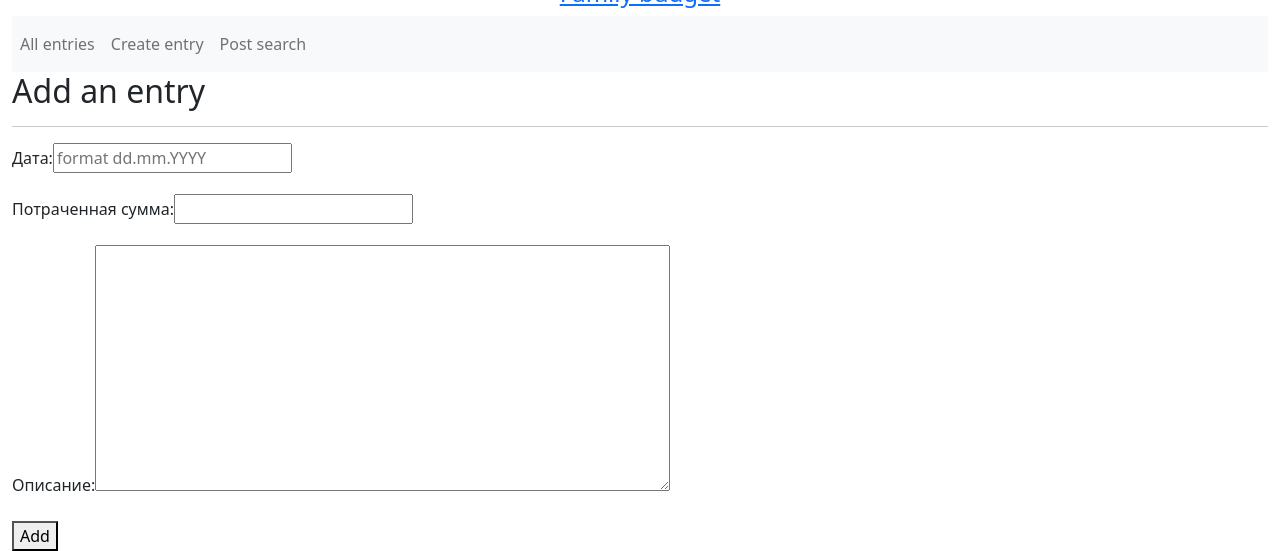
After one commit to YaroslavBordovoy/First_project, a Django app: page /creating-a-report/ in a window 1280 px wide. The commit adds this page. Shown: the part 321-872 px from the top of the page. Run offline with Django 4.2, Linux system fonts and the light colour scheme.

Commit message:
Add bootstrap, forms, models, CRUD (part I)

```diff
--- a/apps/family_budget/forms.py
+++ b/apps/family_budget/forms.py
@@ -1,9 +1,28 @@
-from django.forms import ModelForm
+from django.forms import ModelForm, TextInput, Textarea
 
+from core import settings
 from .models import Budget
 
 
 class BudgetForm(ModelForm):
+    def __init__(self, *args, **kwargs):
+        super().__init__(*args, **kwargs)
+        self.fields['date'].input_formats = settings.DATE_INPUT_FORMATS
+
     class Meta:
         model = Budget
-        fields = "__all__"
+        fields = ['date', 'amount_spent', 'description']
+
+        widgets = {
+            'date': TextInput(attrs={
+                'class': 'form-input',
+                'placeholder': 'format dd.mm.YYYY',
+            }),
+            'amount_spent': TextInput(attrs={
+                'class': 'form-input',
+            }),
+            'description': Textarea(attrs={
+                'cols': 60,
+                'rows': 10,
+            }),
+        }
--- a/apps/family_budget/models.py
+++ b/apps/family_budget/models.py
@@ -1,11 +1,12 @@
 from django.db import models
+from django.urls import reverse
 
 
 class Budget(models.Model):
 
-    date = models.DateField()
-    amount_spent = models.IntegerField()
-    description = models.CharField(max_length=200)
+    date = models.DateField(verbose_name="Дата")
+    amount_spent = models.IntegerField(verbose_name="Потраченная сумма")
+    description = models.CharField(max_length=200, verbose_name="Описание")
     time_create = models.DateTimeField(auto_now_add=True)
     time_update = models.DateTimeField(auto_now=True)
 
@@ -16,3 +17,6 @@ class Budget(models.Model):
         return f"{self.date} --- {self.amount_spent} --- {self.description}"
 
     __repr__ = __str__
+
+    def get_absolute_url(self):
+         return reverse(kwargs={'pk': self.pk})
--- a/apps/family_budget/urls.py
+++ b/apps/family_budget/urls.py
@@ -6,4 +6,7 @@ app_name = "family_budget"
 
 urlpatterns = [
     path("", views.family_budget, name="budget"),
+    path("creating-a-report/", views.create_post, name="create_post"),
+    path("post-search/", views.search_post, name="search_post"),
+    path("post-information/", views.read_post, name="post_information"),
 ]
--- a/apps/family_budget/views.py
+++ b/apps/family_budget/views.py
@@ -1,6 +1,8 @@
+from django.contrib import messages
 from django.http import HttpResponse
 from django.shortcuts import render
 
+from .forms import BudgetForm
 from .models import Budget
 
 
@@ -16,17 +18,46 @@ def family_budget(request) -> HttpResponse:
     )
 
 
-def create():
-    pass
+def create_post(request):
+    if request.method == "POST":
+        form = BudgetForm(request.POST)
+        if form.is_valid():
+            form.save()
+            form = BudgetForm()
+            messages.success(request, "Entry added successfully")
+    else:
+        form = BudgetForm()
+    context = {
+        "title": "Add an entry",
+        "form": form,
+    }
+    return render(request, "budget/create_post.html", context=context)
 
 
-def read():
-    pass
+def read_post(request):
+    query = request.GET.get('q')
+    if query.startswith('0'):
+        pass
+    else:
+        post = Budget.objects.get(pk=query)
+
+    context = {
+        "title": "Entry information",
+        "post": post,
+    }
+    return render(request, "budget/post_info.html", context=context)
 
 
-def update():
+def update_post(request, id):
     pass
 
 
 def delete():
     pass
+
+
+def search_post(request):
+    context = {
+        "title": "Post search",
+    }
+    return render(request, "budget/search_post.html", context=context)
--- a/apps/templates/base.html
+++ b/apps/templates/base.html
@@ -1,3 +1,4 @@
+{% load static %}
 <!DOCTYPE html>
 <html lang="en">
   <head>
@@ -8,12 +9,30 @@
           {% endif %}
           My Django Project
       </title>
+      <link rel="icon" type="image/x-icon" href="{% static 'family_budget/images/favicon.png' %}">
+
+      <link
+                href="https://cdn.jsdelivr.net/npm/bootstrap@5.2.2/dist/css/bootstrap.min.css"
+                rel="stylesheet"
+                integrity="sha384-Zenh87qX5JnK2Jl0vWa8Ck2rdkQ2Bzep5IDxbcnCeuOxjzrPF/et3URy9Bv1WTRi"
+                crossorigin="anonymous"
+        >
+        <script
+                src="https://cdn.jsdelivr.net/npm/bootstrap@5.2.2/dist/js/bootstrap.bundle.min.js"
+                integrity="sha384-OERcA2EqjJCMA+/3y+gxIOqMEjwtxJY7qPCqsdltbNJuaOe923+mo//f6V8Qbsw3"
+                crossorigin="anonymous"
+        ></script>
+
+      <link href="{% static 'family_budget/css/styles.css' %}" rel="stylesheet">
   </head>
-    <body>
-    <h4>{% include 'header.html' %}</h4>
+  <body>
+    <div class="container-fluid page-wrapper">
+        <h4>{% include 'header.html' %}</h4>
 
-    {%  block content %}
-
-    {% endblock %}
-    </body>
+         <div class="main-content">
+             {%  block content %}
+             {% endblock %}
+         </div>
+    </div>
+  </body>
 </html>
--- /dev/null
+++ b/apps/templates/budget/create_post.html
@@ -0,0 +1,18 @@
+{% extends 'base.html' %}
+
+{% block content %}
+{% include 'budget/custom_navigation.html' %}
+
+<h2>{{ title }}</h2><hr>
+
+<form action="{% url 'family_budget:create_post' %}" method="post">
+    {% csrf_token %}
+
+    {% for field in form %}
+    <p><label class="form-label" for="{{ field.id_for_label }}">{{ field.label }}: </label>{{ field }}</p>
+    {% endfor %}
+
+    <button type="submit" class="form-button">Add</button>
+
+</form>
+{% endblock %}
--- /dev/null
+++ b/apps/templates/budget/custom_navigation.html
@@ -0,0 +1,15 @@
+<nav class="navbar navbar-expand-lg bg-light">
+    <div class="collapse navbar-collapse">
+        <ul class="navbar-nav">
+            <li class="nav-item">
+                <a class="nav-link" href="{% url 'family_budget:budget' %}">All entries</a>
+            </li>
+            <li class="nav-item">
+                <a class="nav-link" href="{% url 'family_budget:create_post' %}">Create entry</a>
+            </li>
+            <li class="nav-item">
+                <a class="nav-link" href="{% url 'family_budget:search_post' %}">Post search</a>
+            </li>
+        </ul>
+    </div>
+</nav>
--- a/apps/templates/header.html
+++ b/apps/templates/header.html
@@ -1,7 +1,12 @@
-<header>
-  <ul>
-    <li>
-      <a href="{% url 'family_budget:budget' %}">All entries</a>
+{% load static %}
+
+<header class="my-header">
+  <div class="logo">
+    <img src="{% static 'family_budget/images/logo.png' %}" />
+  </div>
+  <ul class="nav justify-content-center">
+    <li class="nav-item">
+      <a href="{% url 'family_budget:budget' %}">Family budget</a>
     </li>
   </ul>
 </header>
--- a/requirements.txt
+++ b/requirements.txt
@@ -21,3 +21,6 @@ psycopg2-binary==2.9.5
 
 # For images in Django
 pillow==9.4.0
+
+# For forms styling
+crispy-bootstrap5==0.7
```
Also changed, not shown: apps/templates/budget/budget.html (+6 -4 lines), apps/templates/budget/post_info.html (added, +13 -0 lines), apps/templates/budget/search_post.html (added, +13 -0 lines), core/settings.py (+11 -11 lines).
